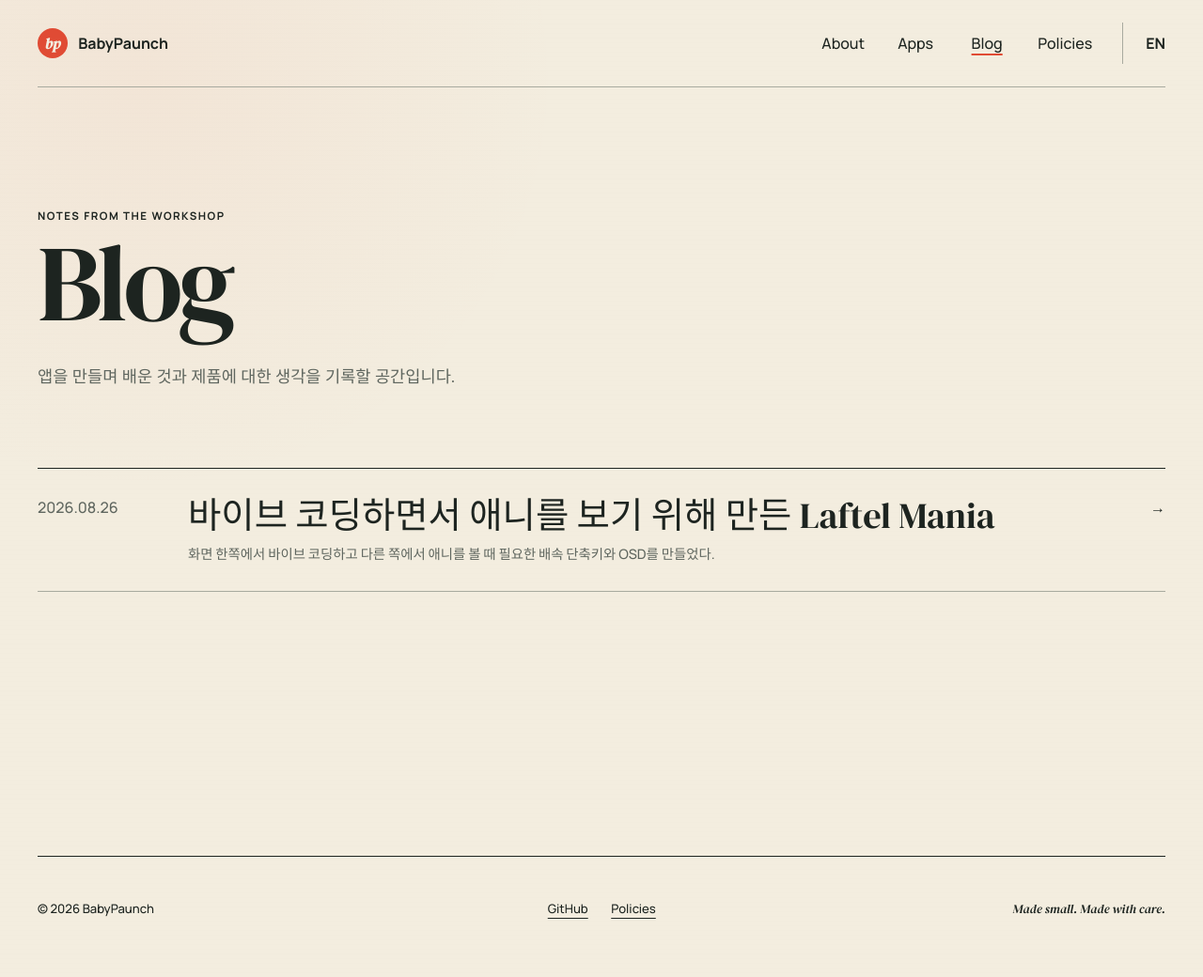
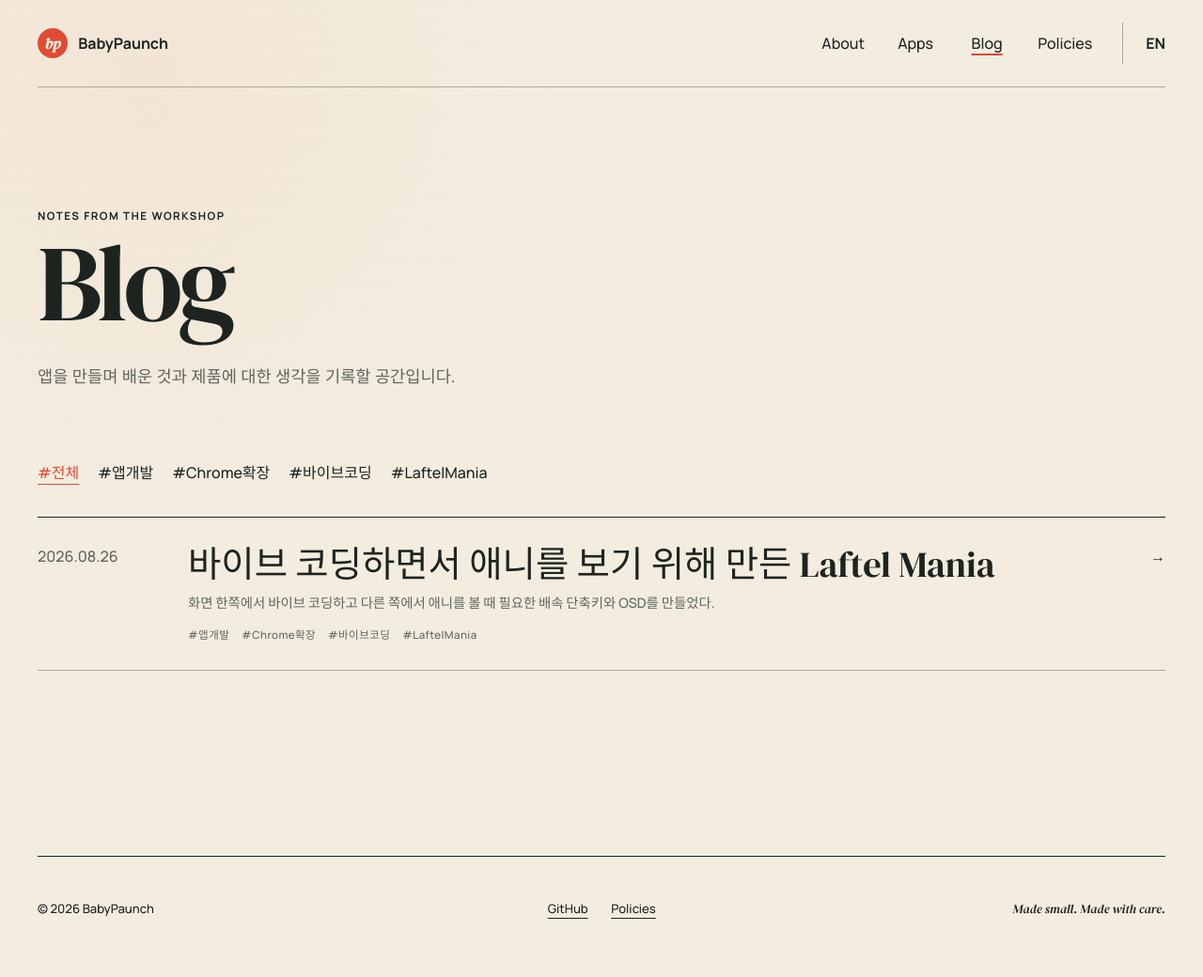
Before and after one commit to babypaunch/babypaunch.github.io, a Jekyll site: the page built from blog/index.html, in a window 1280 px wide. Shown: the whole page at 94% size. Built offline with Jekyll 4.4.1, drawn with Linux system fonts in a browser that asks for light colours; some web fonts are replaced.

Commit message:
feat(blog): 해시 기반 태그 필터 추가

```diff
--- a/_data/ko.yml
+++ b/_data/ko.yml
@@ -41,6 +41,14 @@
   intro: 앱을 만들며 배운 것과 제품에 대한 생각을 기록할 공간입니다.
   empty: 첫 번째 글을 준비하고 있습니다.
   back: 블로그로 돌아가기
+  tags_label: 글 태그
+  all_tag: 전체
+  no_matches: 선택한 태그의 글이 없습니다.
+  tags:
+    app-making: 앱개발
+    chrome-extension: Chrome확장
+    vibe-coding: 바이브코딩
+    laftel-mania: LaftelMania
 policies:
   intro: BabyPaunch가 제공하는 앱과 서비스의 정책 문서를 확인할 수 있습니다.
   links:
--- a/_layouts/blog.html
+++ b/_layouts/blog.html
@@ -8,17 +8,29 @@
   <p class="page-intro">{{ t.blog.intro }}</p>
   {% assign posts = site.posts | where: 'locale', page.locale %}
   {% if posts.size > 0 %}
-  <ol class="post-list">
+  <nav class="tag-filter" aria-label="{{ t.blog.tags_label }}" data-tag-filter>
+    <a href="#all" data-tag="all">#{{ t.blog.all_tag }}</a>
+    {% for tag in t.blog.tags %}
+    <a href="#{{ tag[0] }}" data-tag="{{ tag[0] }}">#{{ tag[1] }}</a>
+    {% endfor %}
+  </nav>
+  <ol class="post-list" data-post-list>
     {% for post in posts %}
-    <li>
+    <li data-tags="{{ post.tags | join: ' ' }}">
       <a href="{{ post.url }}">
         <time datetime="{{ post.date | date: '%Y-%m-%d' }}">{{ post.date | date: '%Y.%m.%d' }}</time>
-        <span><strong>{{ post.title }}</strong><small>{{ post.description }}</small></span>
+        <span>
+          <strong>{{ post.title }}</strong>
+          <small>{{ post.description }}</small>
+          <span class="post-tags" aria-label="{{ t.blog.tags_label }}">{% for tag in post.tags %}<span>#{{ t.blog.tags[tag] }}</span>{% endfor %}</span>
+        </span>
         <span aria-hidden="true">→</span>
       </a>
     </li>
     {% endfor %}
   </ol>
+  <p class="tag-empty" data-tag-empty hidden>{{ t.blog.no_matches }}</p>
+  <script src="/blog-tags.js" defer></script>
   {% else %}
   <p class="empty-note">{{ t.blog.empty }}</p>
   {% endif %}
--- /dev/null
+++ b/blog-tags.js
@@ -0,0 +1,33 @@
+(() => {
+  const resolveTag = (requested, available) => available.includes(requested) ? requested : 'all';
+  if (typeof module !== 'undefined') module.exports = { resolveTag };
+  if (typeof document === 'undefined') return;
+
+  const filter = document.querySelector('[data-tag-filter]');
+  const list = document.querySelector('[data-post-list]');
+  const empty = document.querySelector('[data-tag-empty]');
+  if (!filter || !list || !empty) return;
+
+  const links = [...filter.querySelectorAll('[data-tag]')];
+  const posts = [...list.querySelectorAll('[data-tags]')];
+
+  const applyFilter = () => {
+    const requested = decodeURIComponent(location.hash.slice(1)) || 'all';
+    const active = resolveTag(requested, links.map((link) => link.dataset.tag));
+    let visible = 0;
+
+    links.forEach((link) => {
+      if (link.dataset.tag === active) link.setAttribute('aria-current', 'true');
+      else link.removeAttribute('aria-current');
+    });
+    posts.forEach((post) => {
+      const matches = active === 'all' || post.dataset.tags.split(' ').includes(active);
+      post.hidden = !matches;
+      if (matches) visible += 1;
+    });
+    empty.hidden = visible > 0;
+  };
+
+  addEventListener('hashchange', applyFilter);
+  applyFilter();
+})();
--- a/styles.css
+++ b/styles.css
@@ -278,14 +278,19 @@
 .page-shell h1 { max-width: 850px; margin: 0 0 2rem; font: 400 clamp(3.8rem, 9vw, 8rem)/.9 var(--serif); letter-spacing: -.04em; }
 .page-intro { max-width: 620px; color: var(--muted); font: 1.1rem/1.8 'Gowun Batang', serif; }
 .empty-note { margin-top: 5rem; padding-top: 1.5rem; border-top: 1px solid var(--line); }
-.post-list { margin: 5rem 0 0; padding: 0; border-top: 1px solid var(--ink); list-style: none; }
+.tag-filter { display: flex; flex-wrap: wrap; gap: .5rem 1.25rem; margin-top: 4rem; }
+.tag-filter a { min-height: 44px; text-decoration: none; }
+.tag-filter a:hover, .tag-filter a:focus-visible, .tag-filter a[aria-current] { color: var(--accent); text-decoration: underline; text-underline-offset: .35rem; }
+.post-list { margin: 1.5rem 0 0; padding: 0; border-top: 1px solid var(--ink); list-style: none; }
 .post-list a { display: grid; grid-template-columns: 8rem 1fr auto; gap: 2rem; align-items: start; padding: 1.75rem 0; border-bottom: 1px solid var(--line); text-decoration: none; }
 .post-list time, .post-list small { color: var(--muted); }
 .post-list strong, .post-list small { display: block; }
 .post-list strong { margin-bottom: .45rem; font: 400 clamp(1.5rem, 3vw, 2.4rem)/1.15 var(--serif); }
 .post-list small { font-size: .9rem; line-height: 1.6; }
+.post-tags { display: flex; flex-wrap: wrap; gap: .35rem .8rem; margin-top: .8rem; color: var(--muted); font-size: .72rem; letter-spacing: .04em; }
 .post-list a > span:last-child { transition: transform 180ms var(--ease-out); }
 .post-list a:hover > span:last-child { transform: translateX(.25rem); }
+.tag-empty { margin-top: 1.5rem; padding-block: 2rem; border-block: 1px solid var(--line); color: var(--muted); }
 .article-shell { width: min(100% - (var(--page-gutters) * 2), 850px); margin: 0 auto; padding-block: clamp(4rem, 9vw, 8rem); }
 .article-header { padding-bottom: clamp(3rem, 7vw, 5rem); border-bottom: 1px solid var(--ink); }
 .article-header h1 { margin: 1rem 0 1.5rem; font: 400 clamp(3.25rem, 8vw, 7rem)/.92 var(--serif); letter-spacing: -.04em; }
```
Also changed, not shown: _data/en.yml (+8 -0 lines), _posts/2026-08-26-laftel-mania-en.md (+5 -0 lines), _posts/2026-08-26-laftel-mania.md (+5 -0 lines), _tests/blog-tags.test.js (added, +9 -0 lines).
